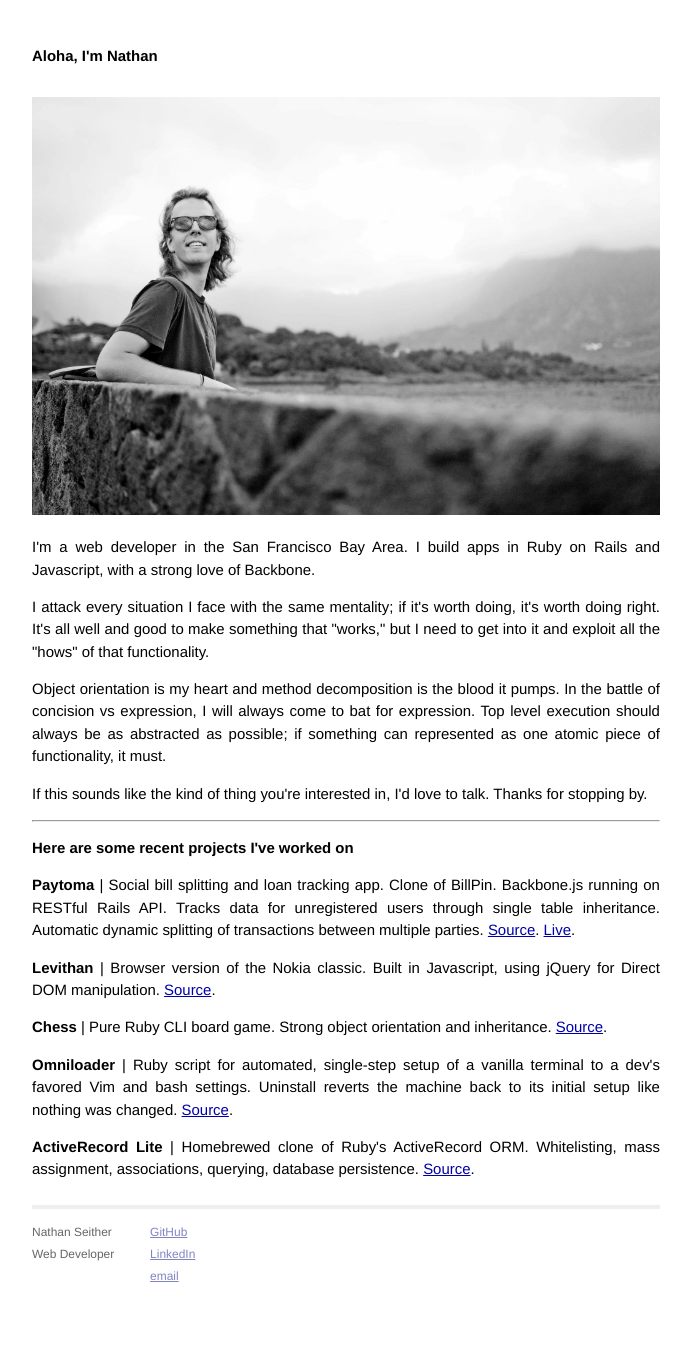
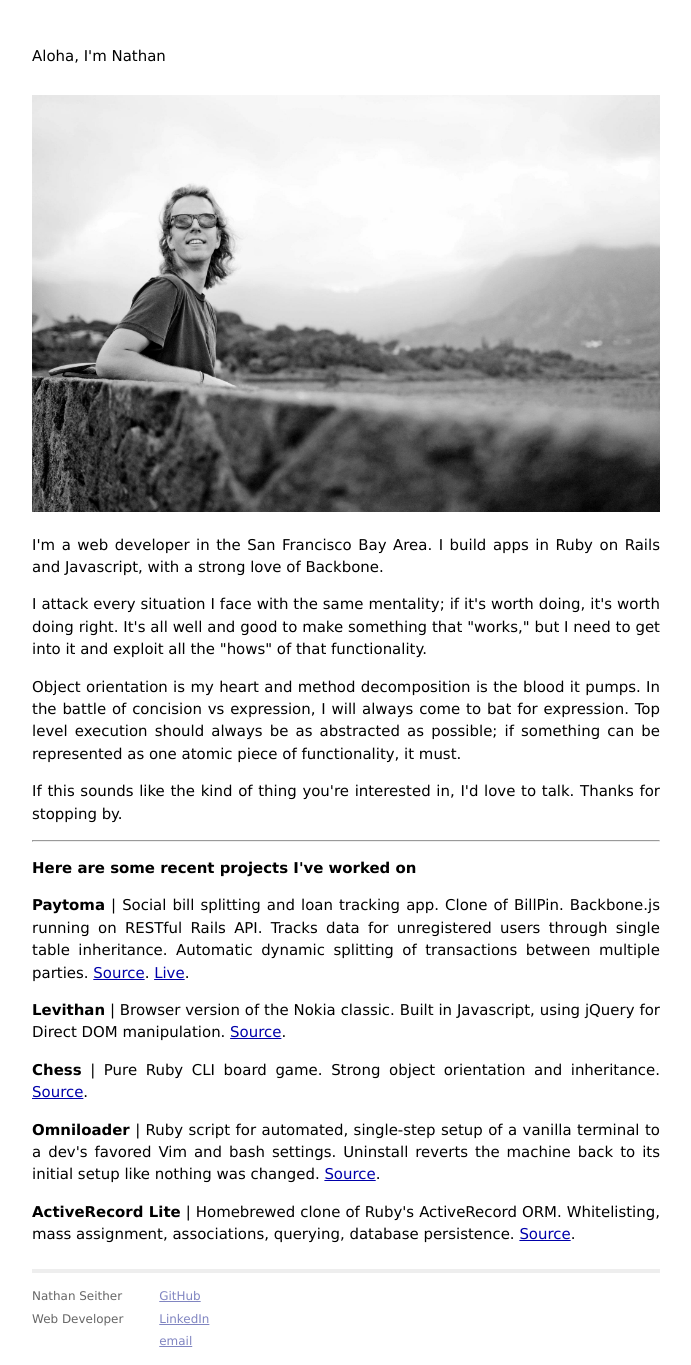
Before and after one commit to Supernats/Supernats.github.io, a Jekyll site: the page built from index.html, in a window 1280 px wide. Shown: the whole page, without its empty margins (294-985 px from the left). Built offline with Jekyll 4.4.1, drawn with Linux system fonts in a browser that asks for light colours; Markdown is read by kramdown in place of the engine named in the settings; before the commit the page ends 1300 px from its top, so only the background shows below that.

Commit message:
Fix styling and typo

```diff
--- a/css/main.css
+++ b/css/main.css
@@ -14,13 +14,14 @@ html, body { height: 100%; }
 
 body {
   background-color: #FFF;
-  font: 13.34px Helvetica, Arial, sans-serif;
+  font: 13.34px "Lucida Sans Unicode", "Lucida Grande", sans-serif;
   font-size: small;
   text-align: center;
 }
 
 h1, h2, h3, h4, h5, h6 {
-  font-size: 100%; }
+  font: 100% "Lucida Sans Unicode", "Lucida Grande", sans-serif;
+}
 
 h1 { margin-bottom: 1em; }
 p { margin: 1em 0; }
--- a/index.html
+++ b/index.html
@@ -22,7 +22,7 @@ title: Nathan Seither
     </p>
 
     <p class="personal-text">
-      Object orientation is my heart and method decomposition is the blood it pumps. In the battle of concision vs expression, I will always come to bat for expression. Top level execution should always be as abstracted as possible; if something can represented as one atomic piece of functionality, it must.
+      Object orientation is my heart and method decomposition is the blood it pumps. In the battle of concision vs expression, I will always come to bat for expression. Top level execution should always be as abstracted as possible; if something can be represented as one atomic piece of functionality, it must.
     </p>
 
     <p class="personal-text">
```
